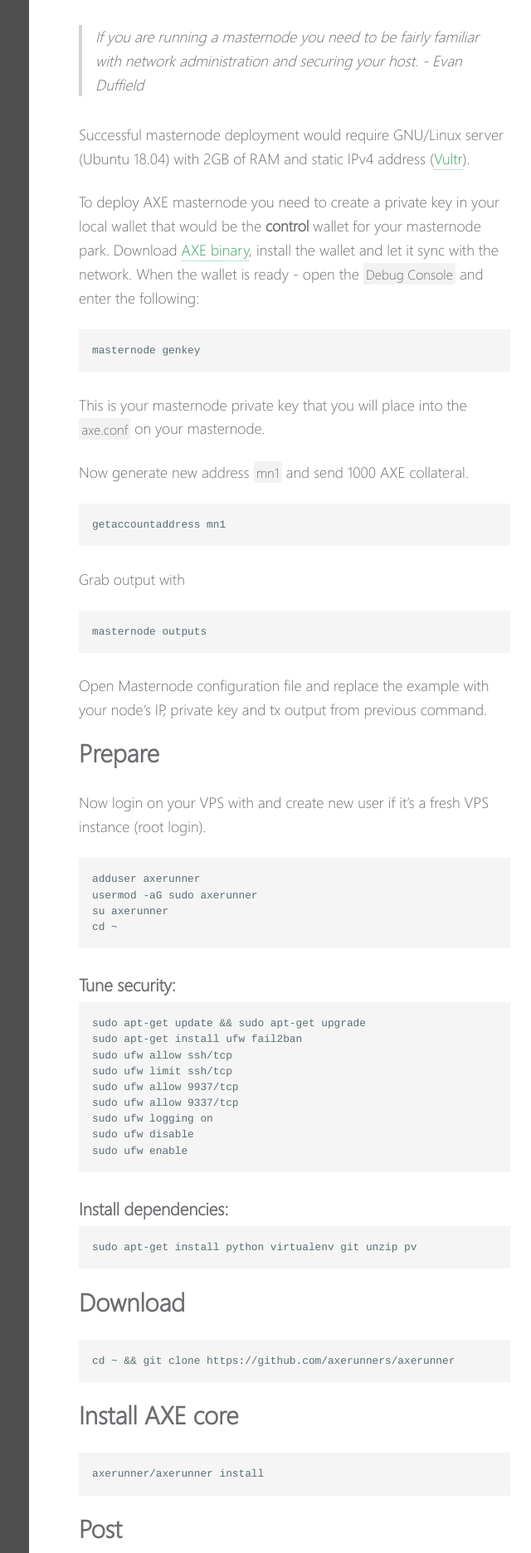
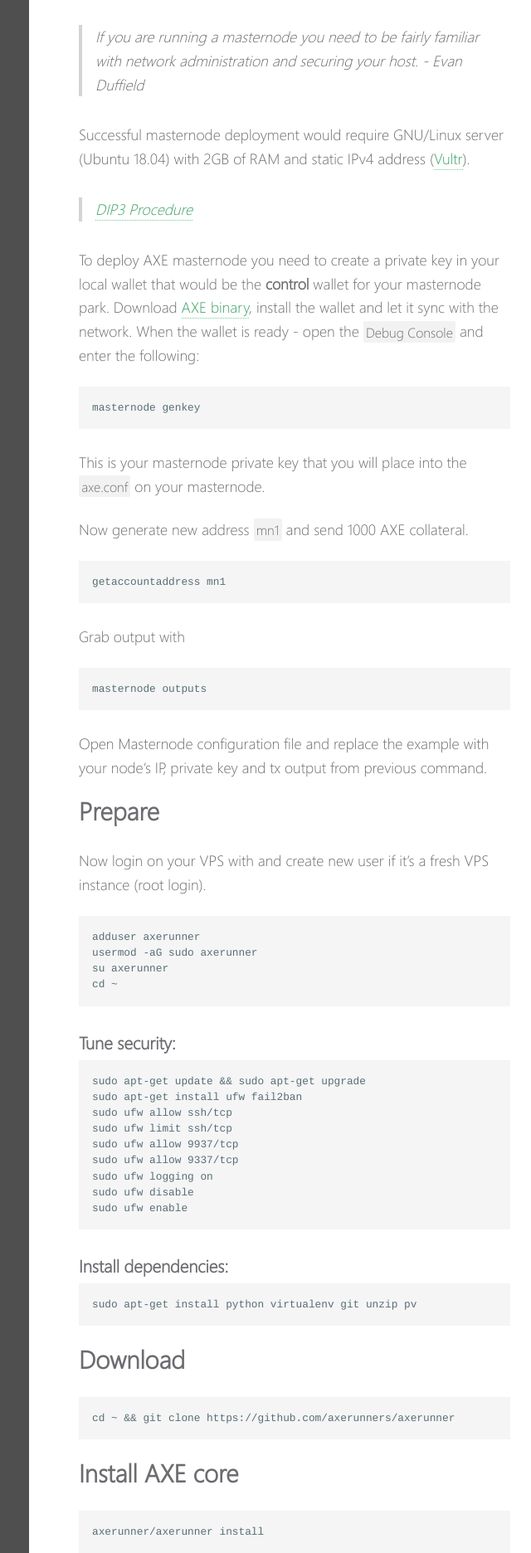
Before and after one commit to charlesrocket/charlesrocket.github.io, a Jekyll site: the page built from _posts/2018-12-24-axe-mn-deployment.md, in a window 1280 px wide. Shown: the part 613-2485 px from the top of the page at 83% size, without its empty margins (605-1245 px from the left). Built offline with Jekyll 4.4.1, drawn with Linux system fonts in a browser that asks for light colours.

Commit message:
add DIP3

```diff
--- a/_posts/2018-12-24-axe-mn-deployment.md
+++ b/_posts/2018-12-24-axe-mn-deployment.md
@@ -16,6 +16,8 @@ tags:
 > If you are running a masternode you need to be fairly familiar with network administration and securing your host. - Evan Duffield
 
 Successful masternode deployment would require GNU/Linux server (Ubuntu 18.04) with 2GB of RAM and static IPv4 address ([Vultr](https://www.vultr.com/?ref=7231821)).
+
+> [DIP3 Procedure](https://docs.axecore.net/en/master/masternodes/dip3-upgrade.html#masternode-registration-from-axe-core)
 
 To deploy AXE masternode you need to create a private key in your local wallet that would be the **control** wallet for your masternode park. Download [AXE binary](https://github.com/AXErunners/axe/releases/latest), install the wallet and let it sync with the network. When the wallet is ready - open the `Debug Console` and enter the following:
 
```
